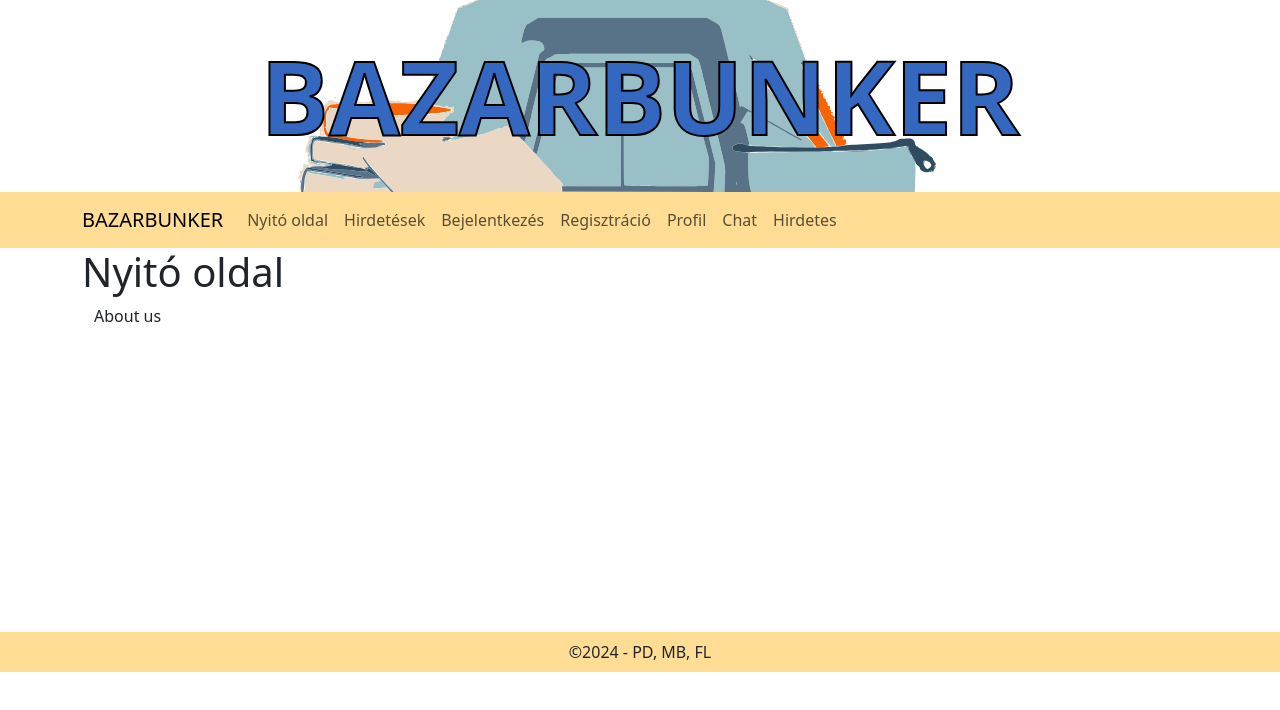
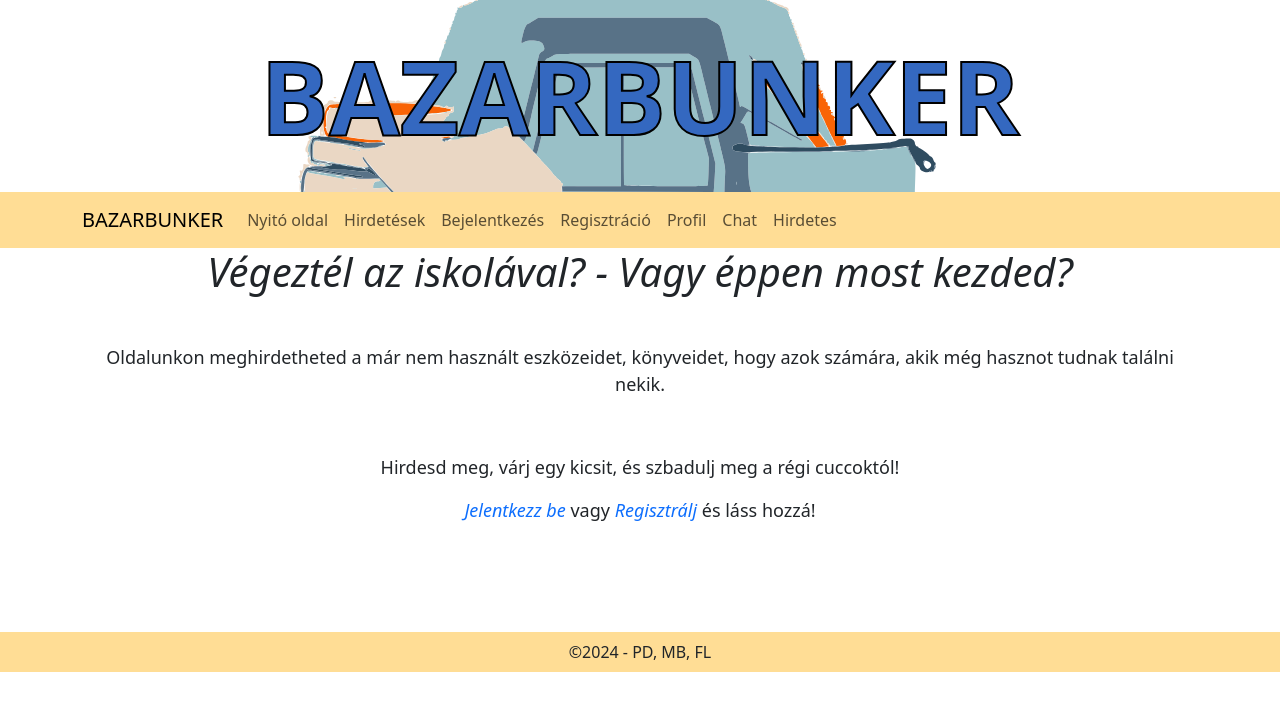
Before and after one commit to farkaslevente/14AA-D-BazarBunker, a Vue app in the folder Frontend/: page / in a window 1280 px wide. Shown: the top 710 px of the page. Built offline with nearby package versions, Linux system fonts and the light colour scheme.

Commit message:
HomeView Text Update

```diff
--- a/Frontend/src/views/HomeView.vue
+++ b/Frontend/src/views/HomeView.vue
@@ -1,10 +1,31 @@
+<template>
+  <div class="container text-center" style="min-height: 30vw;">
+    <div class="container"><h1 class="display-6 title">Végeztél az iskolával? - Vagy éppen most kezded?</h1><br>
+      <p></p>
+        <p class="aboutus">Oldalunkon meghirdetheted a már nem használt eszközeidet, könyveidet, hogy azok számára, akik még hasznot tudnak találni nekik.</p><br>
+      <p></p>
+        <p class="aboutus text-">Hirdesd meg, várj egy kicsit, és szbadulj meg a régi cuccoktól!</p>
+      <p></p>
+        <p class="aboutus text-"><a class="atitle" href="/bejelentkezes">Jelentkezz be</a> vagy <a class="atitle" href="/regisztracio">Regisztrálj</a> és láss hozzá!</p>
+    </div>
+  </div>
+</template>
+
 <script setup>
 
 </script>
 
-<template>
-  <div class="container" style="min-height: 30vw;">
-    <h1 class="display-6">Nyitó oldal</h1>
-    <div class="container">About us</div>
-  </div>
-</template>
+<style lang="scss">
+  .title {
+    font-style: italic;
+  }
+
+  .aboutus {
+    font-size: large;
+  }
+
+  .atitle {
+    text-decoration: none;
+    font-style: italic;
+  }
+</style>
```
